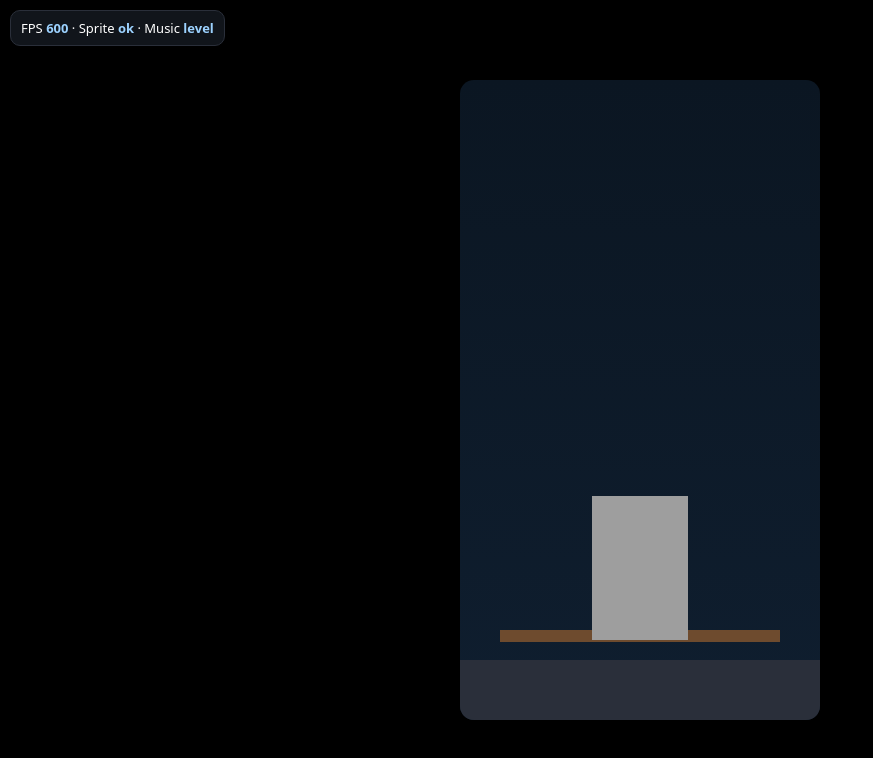
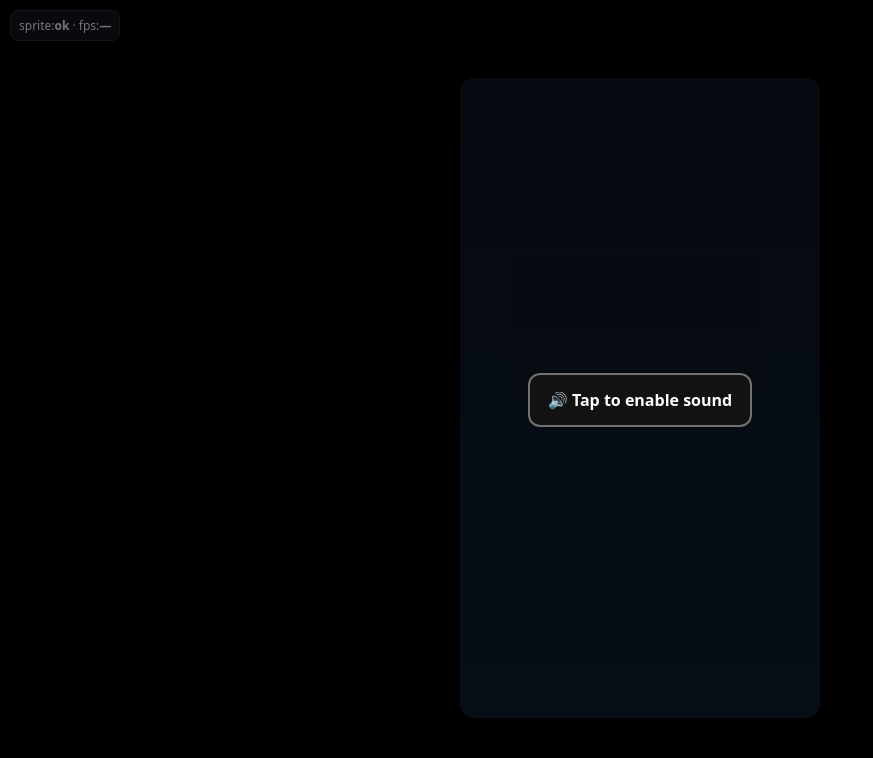
Before and after one commit to netocheztoday/raiden-temple, a plain HTML site: page index.html in a window 1280 px wide. Both pictures are taken after a click on the button "Play". Shown: the whole page, without its empty margins (0-873 px from the left). Drawn offline with Linux system fonts and the light colour scheme.

Commit message:
Update index.html

```diff
--- a/index.html
+++ b/index.html
@@ -1,178 +1,239 @@
 <!DOCTYPE html>
 <html lang="en">
 <head>
-  <meta charset="utf-8">
-  <meta name="viewport" content="width=device-width, initial-scale=1.0, maximum-scale=1.0, user-scalable=no">
+<meta charset="utf-8" />
+<meta name="viewport" content="width=device-width,initial-scale=1,maximum-scale=1,user-scalable=no" />
 <title>Raiden and the Wing Chun Temple</title>
 <style>
-    :root { --bg:#000; --panel:#0b1622; --glass:#101826cc; --white:#fff; }
-    * { box-sizing:border-box; touch-action: manipulation; }
-    html,body { height:100%; margin:0; background:var(--bg); color:var(--white); font-family: system-ui, -apple-system, Segoe UI, Roboto, Helvetica, Arial, sans-serif;}
-    #wrap { height:100%; display:flex; align-items:center; justify-content:center; }
-    #menu { text-align:center; width:100%; display:flex; flex-direction:column; align-items:center; gap:14px; }
-    #menu img { max-width:92vw; max-height:60vh; height:auto; display:block; }
-    .btn { display:block; margin:0 auto; padding:12px 22px; font-size:18px; border:2px solid #fff8; background:transparent; color:#fff; border-radius:10px; }
+  :root { --bg:#000; --panel:#0b1622; --btn:#111; --btnBorder:#fff; --btnText:#fff; }
+  * { box-sizing:border-box; touch-action:manipulation; }
+  html,body { height:100%; margin:0; background:#000; color:#fff;
+              font-family:system-ui,-apple-system,Segoe UI,Roboto,Helvetica,Arial,sans-serif; }
+  /* Layout */
+  #root { height:100%; display:grid; place-items:center; }
+  #menu { display:grid; place-items:center; gap:14px; padding:12px; }
+  #menu img { max-width:92vw; max-height:62vh; height:auto; display:block; }
+  .btn { appearance:none; background:var(--btn); color:var(--btnText); border:2px solid var(--btnBorder);
+         padding:12px 22px; border-radius:12px; font-size:18px; }
   .btn:active { transform:scale(.98); }
-    #stage { display:none; width:100%; height:100%; display:flex; align-items:center; justify-content:center; }
-    #game { background:linear-gradient(#0b1622,#0f1e2f); border-radius:14px; box-shadow:0 20px 60px #000a; image-rendering:pixelated; }
-    #hud { position:fixed; top:10px; left:10px; padding:8px 10px; background:#161b22cc; border:1px solid #2a2f3a; border-radius:10px; font-size:13px; display:none; }
-    #hud b{color:#9cd2ff}
-    #soundGate { position:fixed; inset:0; display:none; align-items:center; justify-content:center; background:#000d; }
-    #soundGate .inner { padding:14px 18px; background:#151b24; border:1px solid #2a2f3a; border-radius:12px; text-align:center; }
+  #stage { display:none; }
+  /* Canvas sizing: logical 360x640, CSS-fitted for portrait */
+  #game { background:linear-gradient(#0b1622,#0f1e2f);
+          border-radius:14px; box-shadow:0 20px 60px #000a;
+          image-rendering: pixelated; image-rendering: crisp-edges; }
+  /* Small debug chip */
+  #hud { position:fixed; top:10px; left:10px; padding:6px 8px;
+         background:#161b22d0; border:1px solid #2a2f3a; border-radius:8px; font-size:12px; display:none; }
+  #unlock { position:fixed; inset:0; display:none; align-items:center; justify-content:center;
+            background:#0008; font-weight:600; }
+  #unlock .panel { padding:14px 18px; background:#121212; border:2px solid #fff6; border-radius:12px; }
 </style>
 </head>
 <body>
-  <div id="wrap">
+<div id="root">
+  <!-- MENU -->
   <div id="menu">
-      <img src="menu-title.png" alt="Title Art">
+    <img src="menu-title.png" alt="Raiden Title">
     <button id="playBtn" class="btn">Play</button>
     <button id="musicBtn" class="btn">Music: On</button>
     <button id="creditsBtn" class="btn">Credits</button>
   </div>
+
+  <!-- GAME -->
   <div id="stage">
     <canvas id="game" width="360" height="640"></canvas>
   </div>
 </div>
-  <div id="hud">FPS <b id="fps">—</b> · Sprite <b id="sok">loading</b> · Music <b id="mok">off</b></div>
-  <div id="soundGate"><div class="inner">
-    <div style="font-size:18px;margin-bottom:8px;">Tap to enable sound</div>
-    <button id="enableSound" class="btn">Enable</button>
-  </div></div>
+
+<div id="hud">sprite:<b id="sok">—</b> · fps:<b id="fps">—</b></div>
+
+<!-- Mobile audio unlock -->
+<div id="unlock"><div class="panel">🔊 Tap to enable sound</div></div>
 
 <script>
-// ---------- Audio (robust unlock) ----------
-let musicOn = true, inGame=false;
-const menuMusic = new Audio('menu.mp3'); menuMusic.loop=true; menuMusic.preload='auto';
-const levelMusic = new Audio('crane.mp3'); levelMusic.loop=true; levelMusic.preload='auto';
-const mok=document.getElementById('mok');
-function tryPlay(a){ return a.play().catch(()=>{}); }
-function setMusicState(){
-  mok.textContent = (musicOn ? (inGame?'level':'menu') : 'off');
-  if(!musicOn){ menuMusic.pause(); levelMusic.pause(); return; }
-  if(inGame){ menuMusic.pause(); tryPlay(levelMusic); }
-  else { levelMusic.pause(); tryPlay(menuMusic); }
+/* ========== AUDIO (robust unlock) ========== */
+const menuMusic = new Audio('menu.mp3'); menuMusic.loop = true;
+const levelMusic = new Audio('crane.mp3'); levelMusic.loop = true;
+let musicOn = true, audioUnlocked = false;
+
+async function tryPlay(a){ try{ await a.play(); return true; }catch{ return false; } }
+async function ensureAudioUnlocked(){
+  if(audioUnlocked) return true;
+  // user gesture handler
+  const overlay = document.getElementById('unlock');
+  overlay.style.display = 'flex';
+  return new Promise(res=>{
+    const enable = async ()=>{
+      const ok1 = await tryPlay(menuMusic);
+      const ok2 = await tryPlay(levelMusic);
+      if (ok1 || ok2) { audioUnlocked = true; overlay.style.display='none'; res(true); }
+    };
+    overlay.addEventListener('click', enable, { once:true });
+  });
 }
-// Mobile requires user gesture: gate if first play fails
-const soundGate = document.getElementById('soundGate');
-const enableSoundBtn = document.getElementById('enableSound');
-enableSoundBtn.onclick = ()=>{ musicOn=true; soundGate.style.display='none'; setMusicState(); };
 
-// ---------- Menu buttons ----------
-const playBtn=document.getElementById('playBtn');
-const musicBtn=document.getElementById('musicBtn');
-const creditsBtn=document.getElementById('creditsBtn');
+/* ========== MENU WIRING ========== */
 const menu = document.getElementById('menu');
 const stage = document.getElementById('stage');
-musicBtn.onclick = ()=>{ musicOn=!musicOn; musicBtn.textContent='Music: '+(musicOn?'On':'Off'); setMusicState(); };
+const playBtn = document.getElementById('playBtn');
+const musicBtn = document.getElementById('musicBtn');
 
-playBtn.onclick = async()=>{
-  // Try to start audio; if blocked, show gate
-  if(musicOn){
-    const ok = await menuMusic.play().then(()=>true).catch(()=>false);
-    if(!ok){ soundGate.style.display='flex'; }
-  }
-  menu.style.display='none';
-  stage.style.display='flex';
-  hud.style.display='block';
-  inGame=true;
-  setMusicState();
-  startGameLoop();
+musicBtn.onclick = async ()=>{
+  musicOn = !musicOn;
+  musicBtn.textContent = 'Music: ' + (musicOn?'On':'Off');
+  if(!musicOn){ menuMusic.pause(); levelMusic.pause(); return; }
+  await ensureAudioUnlocked();
+  if(inGame){ levelMusic.play().catch(()=>{}); } else { menuMusic.play().catch(()=>{}); }
 };
 
-creditsBtn.onclick = ()=>{ alert('Raiden and the Wing Chun Temple — prototype\\nArt, music & design by you!'); };
+playBtn.onclick = async ()=>{
+  inGame = true;
+  menu.style.display='none';
+  stage.style.display='block';
+  document.getElementById('hud').style.display='block';
+  fitCanvas();
+  if(musicOn){
+    await ensureAudioUnlocked();
+    menuMusic.pause(); levelMusic.currentTime = 0; levelMusic.play().catch(()=>{});
+  }
+  startGame();
+};
 
-// ---------- Canvas Fit ----------
-const cvs=document.getElementById('game'); const ctx=cvs.getContext('2d');
+/* ========== CANVAS FIT (portrait) ========== */
+const cvs = document.getElementById('game');
+const ctx = cvs.getContext('2d');
 function fitCanvas(){
-  const maxW=Math.min(420, innerWidth*0.96);
-  const maxH=Math.min(740, innerHeight*0.96);
-  const targetW=Math.max(320, Math.min(360, maxW));
-  const targetH=Math.max(600, Math.min(640, maxH));
-  cvs.style.width=targetW+'px'; cvs.style.height=targetH+'px';
+  // Keep portrait; scale CSS to fit without changing logical pixels
+  const maxH = Math.min(innerHeight*0.96, 740);
+  const maxW = Math.min(innerWidth*0.96, 420);
+  const targetH = Math.max(560, Math.min(640, maxH));
+  const targetW = Math.max(320, Math.min(360, maxW));
+  cvs.style.height = targetH + 'px';
+  cvs.style.width  = targetW + 'px';
 }
-addEventListener('resize', fitCanvas); fitCanvas();
+addEventListener('resize', fitCanvas);
 
-// ---------- Sprite (3x3 auto-size) ----------
+/* ========== SPRITE (3x3 auto-detect) ========== */
 const sprite = new Image();
-sprite.src='raiden-sprites.png?v=3';
-let SPR_W=64, SPR_H=96, COLS=3, ROWS=3, spriteReady=false;
-const sok=document.getElementById('sok');
-sprite.onload=()=>{ SPR_W=(sprite.naturalWidth/COLS)|0; SPR_H=(sprite.naturalHeight/ROWS)|0; spriteReady=true; sok.textContent='ok'; };
-sprite.onerror=()=>{ sok.textContent='missing'; };
+sprite.src = 'raiden-sprites.png?v=5'; // bump v to bust cache
+let COLS = 3, ROWS = 3, FW=256, FH=384, spriteReady=false;
 
-// ---------- Player ----------
-const GROUND_Y = 560;
-const DRAW_W = 96, DRAW_H = 144; // scaled down
-const player = { x:(cvs.width-DRAW_W)/2, y:GROUND_Y-DRAW_H, vx:0, vy:0, onGround:true, facing:1, state:'idle', anim:0, tick:0 };
+sprite.onload = ()=>{
+  FW = Math.floor(sprite.naturalWidth / COLS);
+  FH = Math.floor(sprite.naturalHeight / ROWS);
+  spriteReady = true;
+  sok.textContent = 'ok';
+};
+sprite.onerror = ()=>{ spriteReady = false; sok.textContent = 'missing'; };
 
+/* ========== PLAYER / GAME LOOP ========== */
+const sok = document.getElementById('sok'), fpsEl = document.getElementById('fps');
+let inGame = false;
+const GROUND_Y = 560;         // world ground line (logical coords)
+const DRAW_W   = 96;          // on-screen size
+const DRAW_H   = 144;
+
+const player = {
+  x:(cvs.width - DRAW_W)/2,
+  y:GROUND_Y - DRAW_H,
+  vx:0, vy:0,
+  facing:1,
+  onGround:true,
+  state:'idle', anim:0, tick:0
+};
 const anims = {
   idle:{frames:[0,1,2],speed:12},
   walk:{frames:[3,4,5],speed:8},
-  punch:{frames:[6,7],speed:6,hold:10},
+  punch:{frames:[6,7],speed:6,hold:8},
   jump:{frames:[8],speed:12}
 };
 
-// Simple touch controls (left/right/jump)
-const keys={left:false,right:false,up:false,attack:false};
-addEventListener('keydown',e=>{
-  if(e.key==='ArrowLeft'||e.key==='a') keys.left=true;
-  if(e.key==='ArrowRight'||e.key==='d') keys.right=true;
-  if(e.key===' '||e.key==='w'||e.key==='ArrowUp') keys.up=true;
-  if(e.key==='j') keys.attack=true;
+const keys = { left:false, right:false, up:false, attack:false };
+addEventListener('keydown', e=>{
+  if(e.key==='ArrowLeft'||e.key==='a') keys.left = true;
+  if(e.key==='ArrowRight'||e.key==='d') keys.right = true;
+  if(e.key===' '||e.key==='w'||e.key==='ArrowUp') keys.up = true;
+  if(e.key==='j') keys.attack = true;
 });
-addEventListener('keyup',e=>{
-  if(e.key==='ArrowLeft'||e.key==='a') keys.left=false;
-  if(e.key==='ArrowRight'||e.key==='d') keys.right=false;
-  if(e.key===' '||e.key==='w'||e.key==='ArrowUp') keys.up=false;
-  if(e.key==='j') keys.attack=false;
+addEventListener('keyup', e=>{
+  if(e.key==='ArrowLeft'||e.key==='a') keys.left = false;
+  if(e.key==='ArrowRight'||e.key==='d') keys.right = false;
+  if(e.key===' '||e.key==='w'||e.key==='ArrowUp') keys.up = false;
+  if(e.key==='j') keys.attack = false;
 });
 
-// ---------- Loop ----------
-const hud=document.getElementById('hud'); const fpsEl=document.getElementById('fps');
-let last=performance.now(), frames=0, fps=0;
+let last=performance.now(), frames=0;
 function update(dt){
-  const speed=110; // px/s
+  // movement
+  const speed = 120; // px/sec
   player.vx = (keys.left?-speed:0) + (keys.right?speed:0);
   player.x += player.vx * dt;
-  if(keys.left) player.facing=-1; if(keys.right) player.facing=1;
-  if(keys.up && player.onGround){ player.vy=-520; player.onGround=false; }
-  player.vy += 1400*dt;
-  player.y += player.vy*dt;
-  if(player.y+DRAW_H>=GROUND_Y){ player.y=GROUND_Y-DRAW_H; player.vy=0; player.onGround=true; }
+  if(keys.left)  player.facing = -1;
+  if(keys.right) player.facing = 1;
+
+  // jump/gravity
+  if(keys.up && player.onGround){ player.vy = -520; player.onGround=false; }
+  player.vy += 1400*dt; player.y += player.vy*dt;
+  if(player.y + DRAW_H >= GROUND_Y){ player.y = GROUND_Y - DRAW_H; player.vy = 0; player.onGround = true; }
+
+  // state
   if(!player.onGround) player.state='jump';
   else if(keys.attack) player.state='punch';
-  else if(Math.abs(player.vx)>1) player.state='walk';
+  else if(Math.abs(player.vx)>2) player.state='walk';
   else player.state='idle';
 
-  const a=anims[player.state]; player.tick++;
+  // animate
+  const a = anims[player.state]; player.tick++;
   if(player.state==='punch'){
-    if(player.tick % a.speed===0){ player.anim++; if(player.anim>=a.frames.length){ player.anim=a.frames.length-1; if(player.tick>a.speed*(a.hold||8)){ keys.attack=false; player.state='idle'; player.anim=0; player.tick=0; } } }
-  } else {
-    if(player.tick % a.speed===0){ player.anim=(player.anim+1)%a.frames.length; }
+    if(player.tick % a.speed === 0){
+      player.anim++;
+      if(player.anim>=a.frames.length){
+        player.anim=a.frames.length-1;
+        if(player.tick > a.speed*(a.hold??6)){ keys.attack=false; player.state='idle'; player.anim=0; player.tick=0; }
       }
     }
+  }else{
+    if(player.tick % a.speed === 0){ player.anim=(player.anim+1)%a.frames.length; }
+  }
+}
+
 function draw(){
   ctx.clearRect(0,0,cvs.width,cvs.height);
-  // ground/backdrop
+  // ground/platform visuals
   ctx.fillStyle='#2a2f3a'; ctx.fillRect(0,GROUND_Y+20,cvs.width,cvs.height-(GROUND_Y+20));
   ctx.fillStyle='#6e4b2e'; ctx.fillRect(40,GROUND_Y-10,cvs.width-80,12);
+
   // player
-  const a=anims[player.state]; const id=a.frames[player.anim|0];
-  const sx=(id%COLS)*SPR_W, sy=((id/COLS)|0)*SPR_H;
+  const a = anims[player.state]; const id = a.frames[player.anim|0];
+  const sx = (id % COLS) * FW, sy = Math.floor(id / COLS) * FH;
+
   ctx.save();
-  if(player.facing===-1){ ctx.translate(player.x+DRAW_W/2,0); ctx.scale(-1,1); ctx.translate(-(player.x+DRAW_W/2),0); }
-  ctx.imageSmoothingEnabled=false;
-  if(spriteReady) ctx.drawImage(sprite, sx,sy,SPR_W,SPR_H, player.x,player.y, DRAW_W,DRAW_H);
-  else { ctx.fillStyle='#ffd34d'; ctx.fillRect(player.x,player.y,DRAW_W,DRAW_H); }
+  if(player.facing === -1){ ctx.translate(player.x+DRAW_W/2,0); ctx.scale(-1,1); ctx.translate(-(player.x+DRAW_W/2),0); }
+  ctx.imageSmoothingEnabled = false;
+
+  if(spriteReady){
+    ctx.drawImage(sprite, sx,sy,FW,FH, player.x,player.y, DRAW_W,DRAW_H);
+  }else{
+    // placeholder box so it's never "blank"
+    ctx.fillStyle='#ffd34d'; ctx.fillRect(player.x,player.y,DRAW_W,DRAW_H);
+    ctx.fillStyle='#111'; ctx.fillRect(player.x+20,player.y+30,12,12);
+  }
   ctx.restore();
 }
+
 function loop(ts){
-  const dt=Math.min(0.033,(ts-last)/1000); last=ts;
+  const dt = Math.min(0.033, (ts-last)/1000); last = ts;
   update(dt); draw();
-  frames++; if(frames%10===0){ fps=Math.round(10/dt); fpsEl.textContent=fps; }
+  frames++; if(frames%12===0){ fpsEl.textContent = String(Math.round(12/dt)); }
   requestAnimationFrame(loop);
 }
-function startGameLoop(){ last=performance.now(); requestAnimationFrame(loop); }
+
+function startGame(){
+  fitCanvas(); last = performance.now(); requestAnimationFrame(loop);
+}
+
+/* Try to start menu music quietly; if blocked, user can enable via Music button or Play */
+menuMusic.play().catch(()=>{ /* wait for unlock */ });
 </script>
 </body>
 </html>
```
Lines whose indentation alone changed are shown as unchanged.
